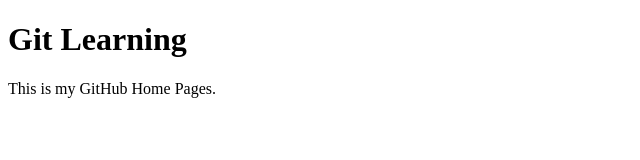
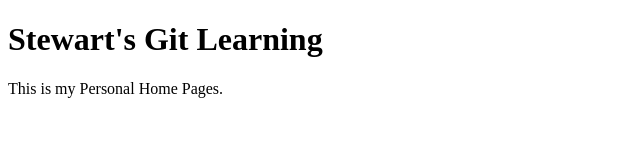
Before and after one commit to StewartQin/HelloWorld, a plain HTML site: page index.html in a window 1280 px wide. Shown: the whole page, without its empty margins (0-640 px from the left). Drawn offline with Linux system fonts and the light colour scheme.

Commit message:
modified index.html

```diff
--- a/index.html
+++ b/index.html
@@ -1,7 +1,7 @@
 <!DOCTYPE html>
 <html>
 <body>
-<h1>Git Learning</h1>
-<p>This is my GitHub Home Pages.</p>
+<h1>Stewart's Git Learning</h1>
+<p>This is my Personal Home Pages.</p>
 </body>
 </html>
```
Also changed, not shown: 1 other file.
